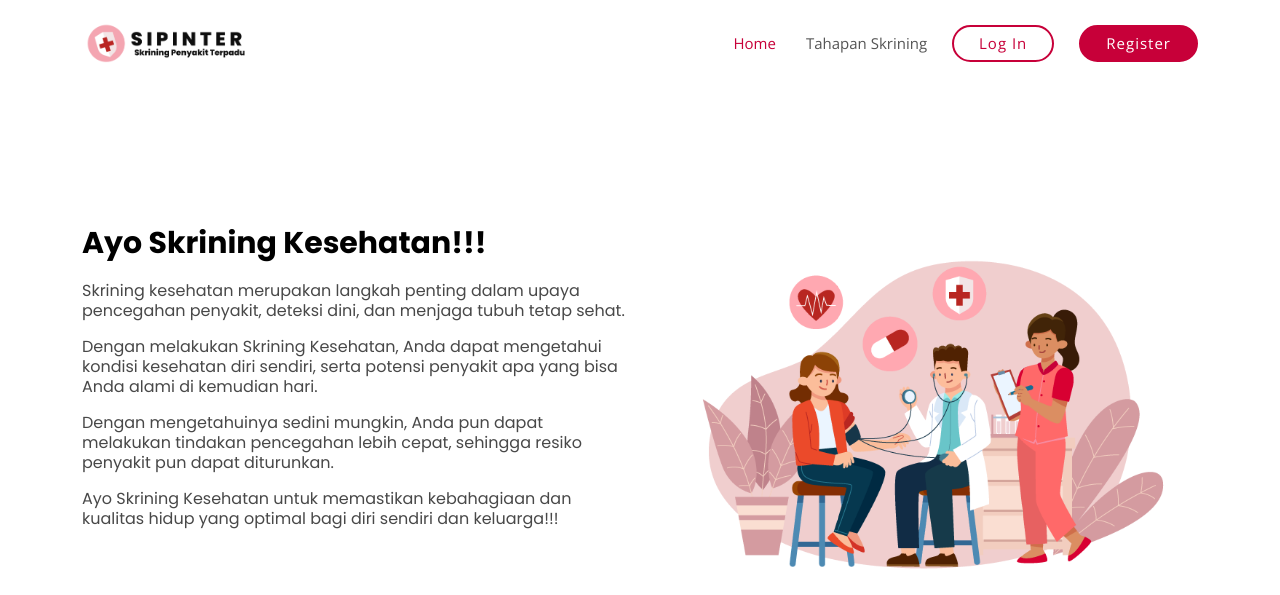
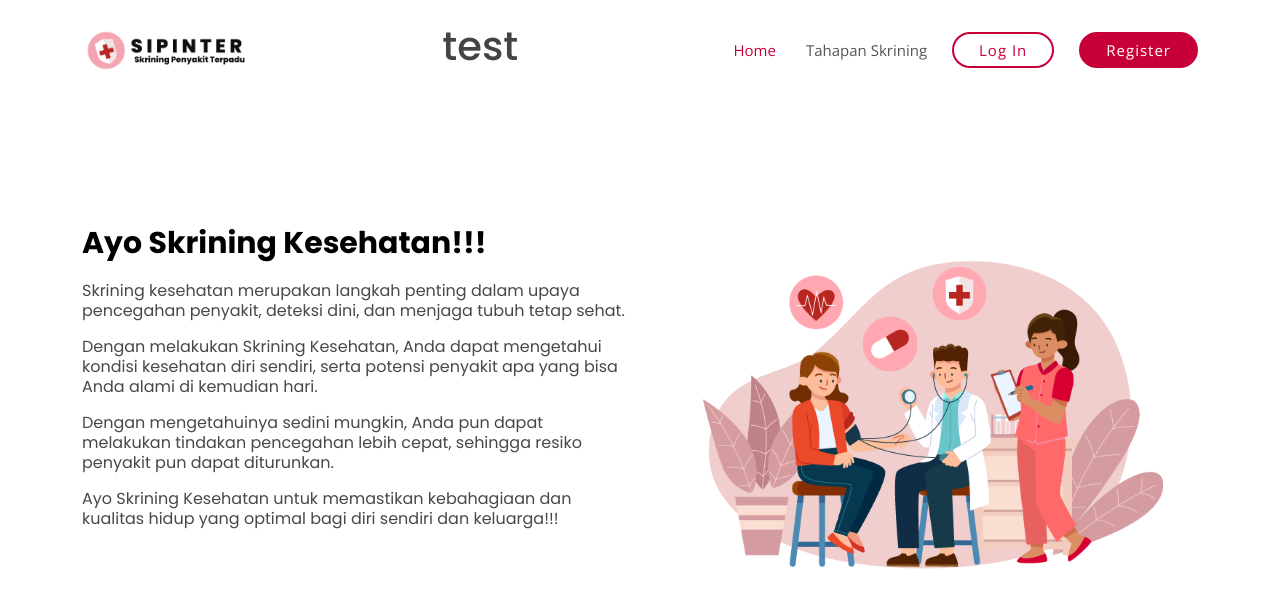
Before and after one commit to ex-cloud/sipinter_pasundan, a PHP site: page /phpmailer/ in a window 1280 px wide. Shown: the top 595 px of the page. Run offline with PHP 8.4, Linux system fonts and the light colour scheme.

Commit message:
update test 3

```diff
--- a/index.php
+++ b/index.php
@@ -57,6 +57,7 @@ include "function.php";
         <!-- Uncomment below if you prefer to use an image logo -->
         <!-- <a href="index.html"><img src="assets/img/logo.png" alt="" class="img-fluid"></a>-->
       </div>
+      <h1>test</h1>
 
       <nav id="navbar" class="navbar">
         <ul>
```
